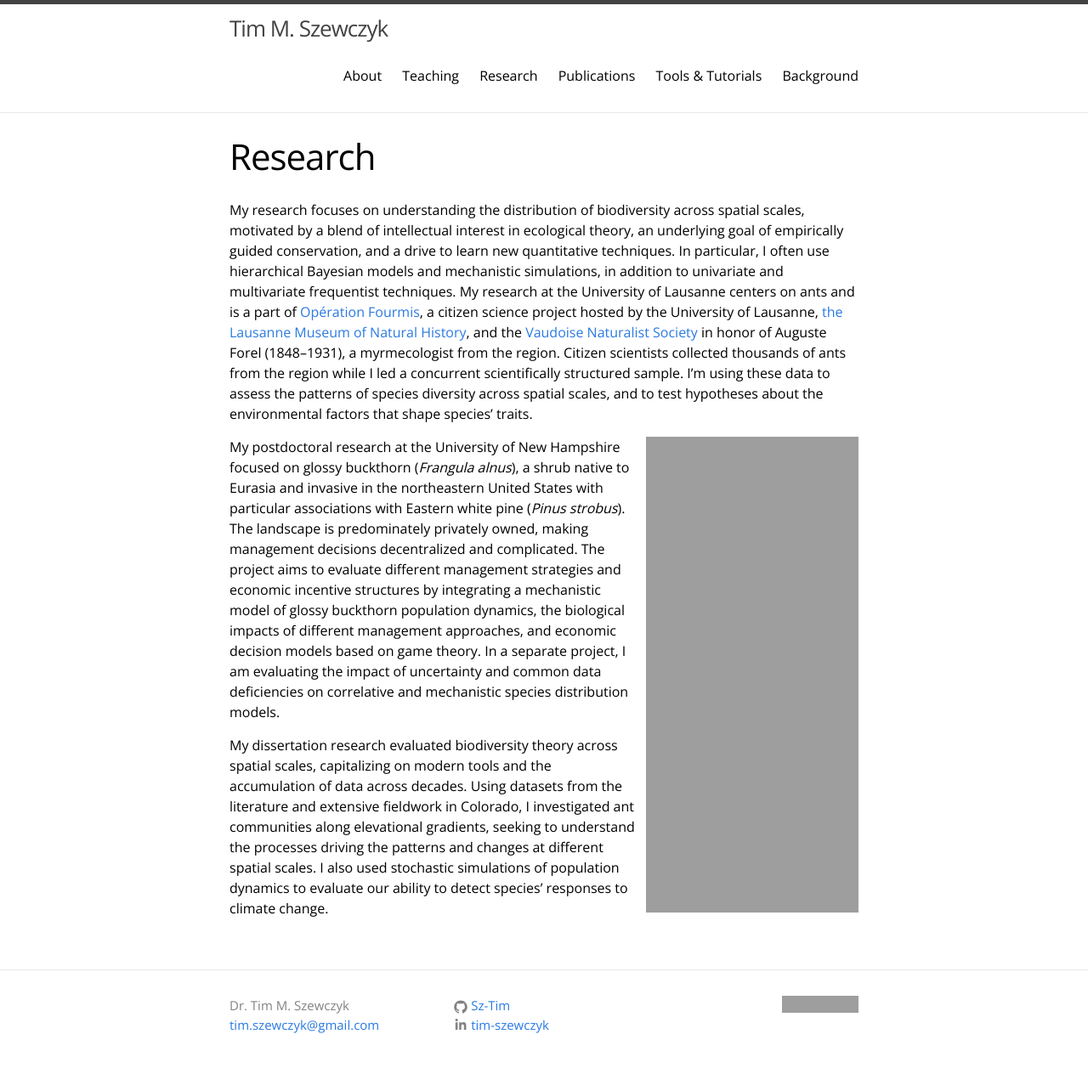
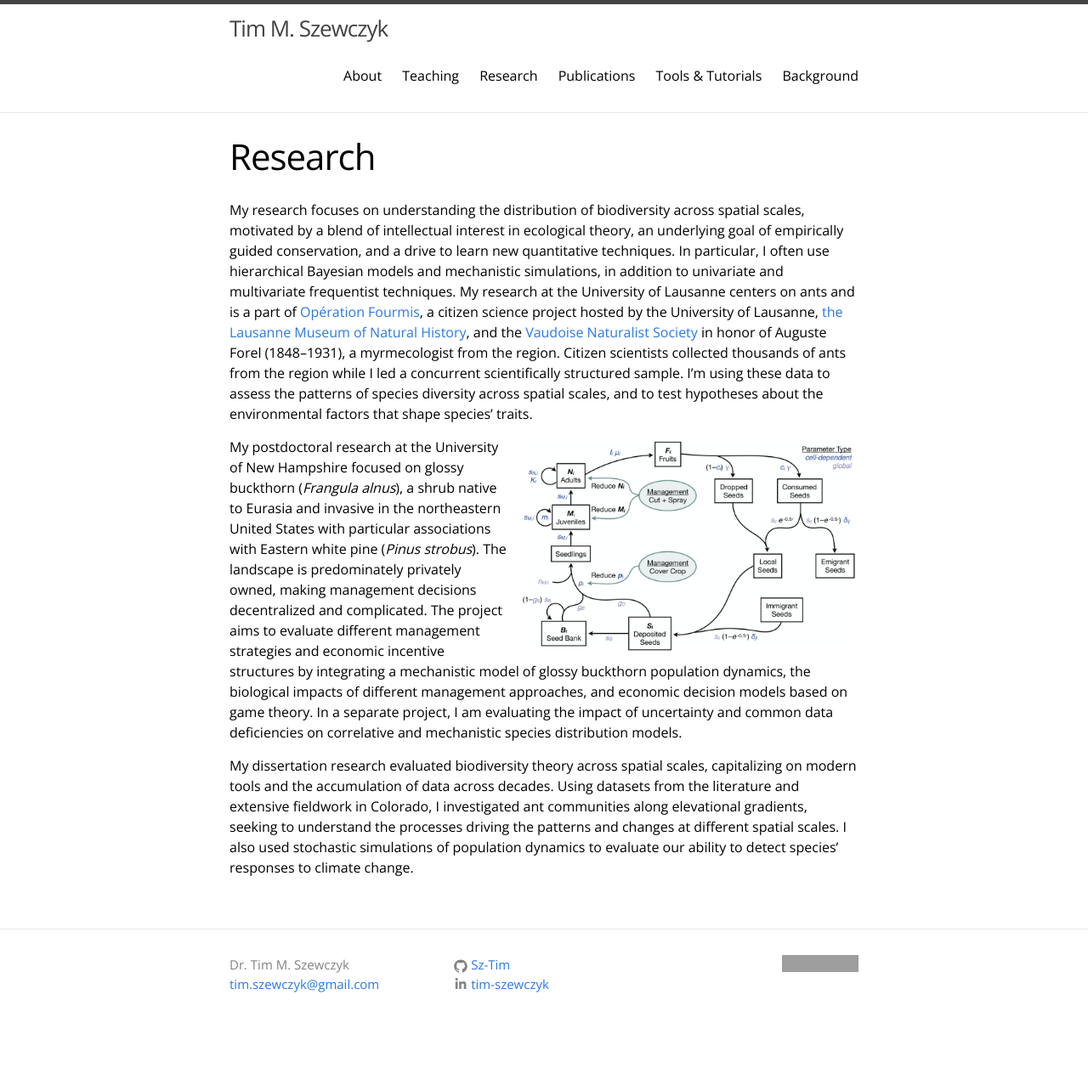
Before and after one commit to Sz-Tim/Sz-Tim.github.io, a Jekyll site: the page built from research.md, in a window 1280 px wide. Shown: the whole page at 85% size. Built offline with Jekyll 4.4.1, drawn with Linux system fonts in a browser that asks for light colours; after the commit the page ends 1229 px from its top, so only the background shows below that; grey boxes are pictures that could not be loaded.

Commit message:
buckthorn image

```diff
--- a/research.md
+++ b/research.md
@@ -8,7 +8,7 @@ weight: 3
 
 My research focuses on understanding the distribution of biodiversity across spatial scales, motivated by a blend of intellectual interest in ecological theory, an underlying goal of empirically guided conservation, and a drive to learn new quantitative techniques. In particular, I often use hierarchical Bayesian models and mechanistic simulations, in addition to univariate and multivariate frequentist techniques. My research at the University of Lausanne centers on ants and is a part of [Opération Fourmis](https://wp.unil.ch/fourmisvaud), a citizen science project hosted by the University of Lausanne, [the Lausanne Museum of Natural History](http://www.zoologie.vd.ch/actuellement/), and the [Vaudoise Naturalist Society](https://wp.unil.ch/svsn/) in honor of Auguste Forel (1848–1931), a myrmecologist from the region. Citizen scientists collected thousands of ants from the region while I led a concurrent scientifically structured sample. I'm using these data to assess the patterns of species diversity across spatial scales, and to test hypotheses about the environmental factors that shape species' traits.
 
-[<img width="250" height="560" style="float:right; margin-left: 10px" src="{{ site.url }}/assets/CO_antMod.png">](https://onlinelibrary.wiley.com/doi/full/10.1111/ecog.04115)
+[<img width="400" height="255" style="float:right; margin-left: 10px" src="{{ site.url }}/assets/buckthorn.png">](https://www.sciencedirect.com/science/article/abs/pii/S0304380019303357?via%3Dihub)
 My postdoctoral research at the University of New Hampshire focused on glossy buckthorn (*Frangula alnus*), a shrub native to Eurasia and invasive in the northeastern United States with particular associations with Eastern white pine (*Pinus strobus*). The landscape is predominately privately owned, making management decisions decentralized and complicated. The project aims to evaluate different management strategies and economic incentive structures by integrating a mechanistic model of glossy buckthorn population dynamics, the biological impacts of different management approaches, and economic decision models based on game theory. In a separate project, I am evaluating the impact of uncertainty and common data deficiencies on correlative and mechanistic species distribution models.
 
 My dissertation research evaluated biodiversity theory across spatial scales, capitalizing on modern tools and the accumulation of data across decades. Using datasets from the literature and extensive fieldwork in Colorado, I investigated ant communities along elevational gradients, seeking to understand the processes driving the patterns and changes at different spatial scales. I also used stochastic simulations of population dynamics to evaluate our ability to detect species' responses to climate change.
```
